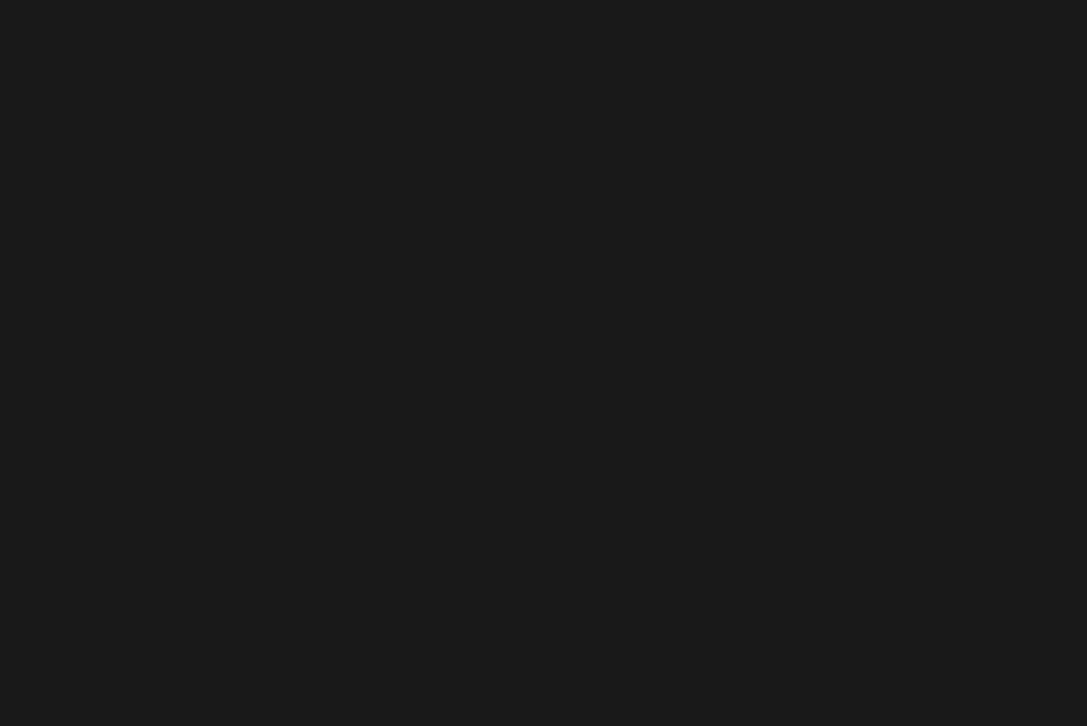
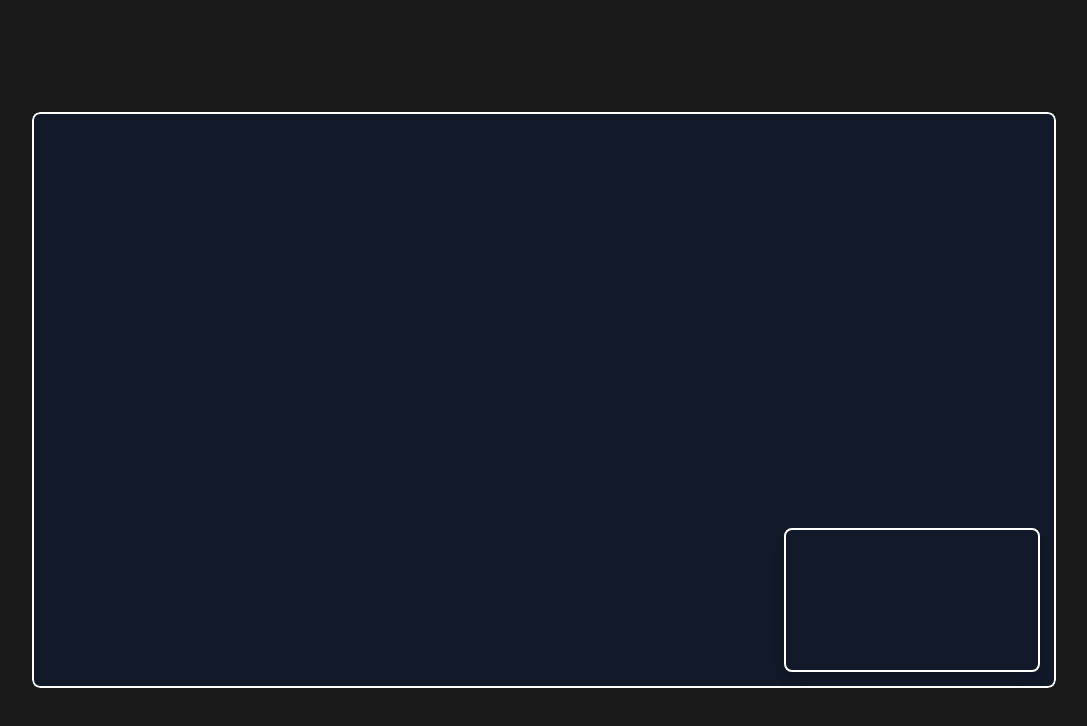
Before and after one commit to ArmandBriere/ai-clean-chat, a SvelteKit app in the folder frontend/: page /streaming in a window 1280 px wide. Shown: the top 726 px of the page, without its empty margins (96-1183 px from the left). Built offline with nearby package versions, Linux system fonts and the light colour scheme; no server answers.

Commit message:
feat(wip): rework video page

```diff
--- a/frontend/src/routes/streaming/+page.svelte
+++ b/frontend/src/routes/streaming/+page.svelte
@@ -10,8 +10,8 @@
   } from '@/lib/constants/types';
 
   let roomID: string = 'example-room'; // Will be replaced with dynamic room ID
-  let userVideo: HTMLVideoElement;
-  let otherVideo: HTMLVideoElement;
+  let userVideo: HTMLVideoElement = $state() as HTMLVideoElement;
+  let otherVideo: HTMLVideoElement = $state() as HTMLVideoElement;
 
   let ws: WebSocket;
   let peerConnection: RTCPeerConnection;
@@ -146,24 +146,55 @@
   }
 </script>
 
-<div
-  class="grid grid-cols-[2fr_1fr] grid-rows-[90vh_10vh] bg-[rgb(25,25,25)] text-neutral-300 [grid-template-areas:'m_m'_'f_f']"
->
-  <header class="[grid-area:h]"></header>
-  <main class="relative [grid-area:m]">
-    <div class="relative h-full w-full p-4">
-      <div class="absolute h-full w-full origin-bottom-right transition-all">
-        <video playsInline autoPlay muted class="mx-auto h-full rounded-lg" bind:this={userVideo}
-        ></video>
+<main class="flex min-h-screen flex-col items-center justify-center bg-[rgb(25,25,25)] p-24">
+  <div class="relative aspect-video w-full max-w-5xl overflow-hidden rounded-lg bg-gray-900">
+    <div class="relative aspect-video w-full max-w-5xl overflow-hidden rounded-lg bg-gray-900">
+      <div class={`h-full w-full opacity-100 transition-opacity duration-500`}>
+        <div class="h-full w-full overflow-hidden rounded-lg border-2 border-white">
+          <video
+            class="h-full w-full object-cover"
+            autoPlay
+            playsInline
+            muted
+            bind:this={otherVideo}
+          >
+            Your browser does not support the video tag.
+          </video>
+        </div>
       </div>
-      <video
-        playsInline
-        autoPlay
-        muted
-        class="absolute bottom-8 right-8 max-w-64 rounded-lg"
-        bind:this={otherVideo}
-      ></video>
+      <div
+        class={`absolute bottom-4 right-4 z-30 aspect-video w-1/4 transition-all duration-500 ease-in-out`}
+      >
+        <div
+          class={`h-full w-full overflow-hidden rounded-lg ${
+            otherVideo?.srcObject ? 'border-2 border-white' : 'border-2 border-white shadow-lg'
+          }`}
+        >
+          <video
+            class="h-full w-full object-cover"
+            autoPlay
+            muted
+            playsInline
+            bind:this={userVideo}
+          >
+            Your browser does not support the video tag.
+          </video>
+        </div>
+      </div>
+      <!-- <div class="absolute bottom-4 left-1/2 z-20 flex -translate-x-1/2 transform space-x-4"> -->
+      <!--   <button -->
+      <!--     onClick={() => setIsMicOn(!isMicOn)} -->
+      <!--     class={`rounded-full p-3 ${isMicOn ? 'bg-gray-200 dark:text-black' : 'bg-red-500'}`} -->
+      <!--   > -->
+      <!--     {isMicOn ? <Mic /> : <MicOff />} -->
+      <!--   </button> -->
+      <!--   <button -->
+      <!--     onClick={() => setIsVideoOn(!isVideoOn)} -->
+      <!--     class={`rounded-full p-3 ${isVideoOn ? 'bg-gray-200 dark:text-black' : 'bg-red-500'}`} -->
+      <!--   > -->
+      <!--     {isVideoOn ? <Video /> : <VideoOff />} -->
+      <!--   </button> -->
+      <!-- </div> -->
     </div>
-  </main>
-  <footer class="[grid-area:f]"></footer>
-</div>
+  </div>
+</main>
```
